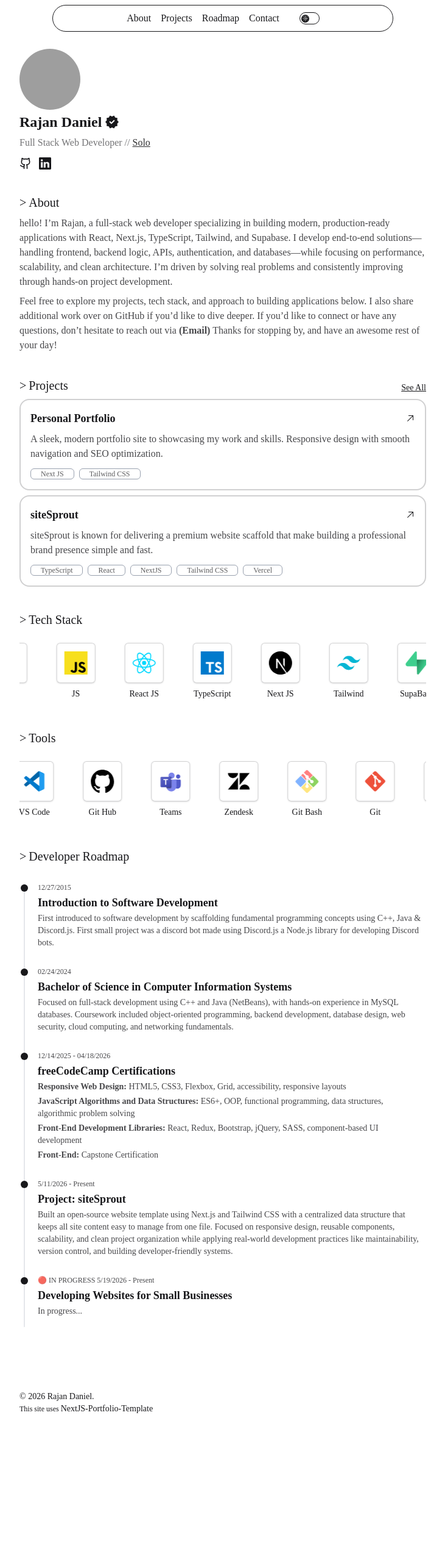
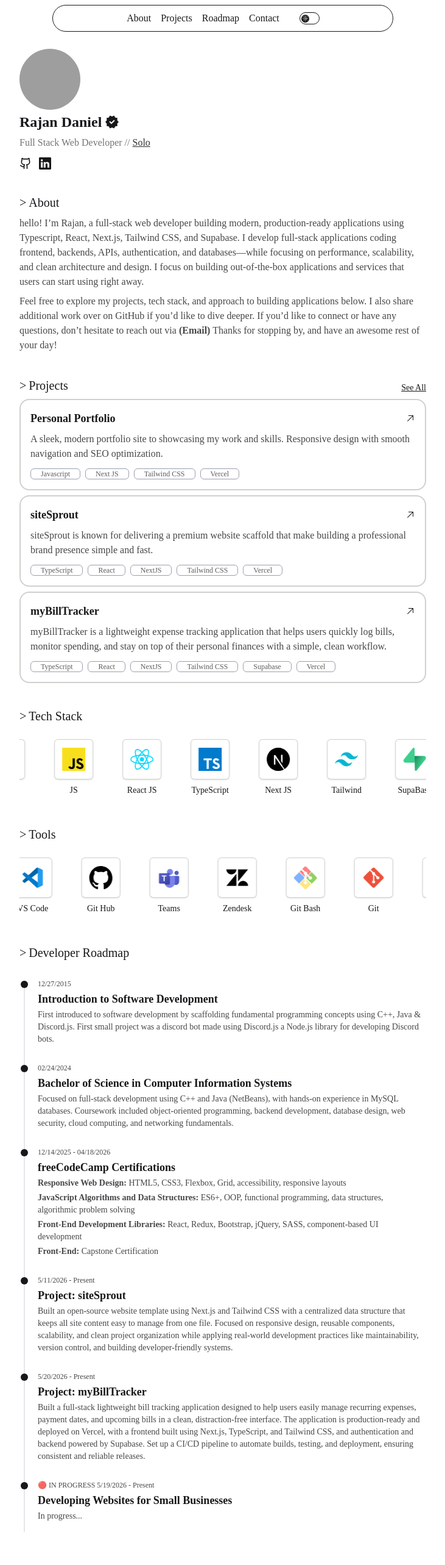
Before and after one commit to rajan-daniel/rajanDanielPortfolio, a Next.js app: page / in a window 1280 px wide. Shown: the top 2566 px of the page at 61% size, without its empty margins (274-1005 px from the left). Before the commit the page ends 2336 px from the top, so only its background shows below. Built offline with nearby package versions, Linux system fonts and the light colour scheme; grey boxes are pictures that could not be loaded; a web font is replaced by a local one.

Commit message:
feat: post myBillTracker

```diff
--- a/src/data/data.js
+++ b/src/data/data.js
@@ -2,10 +2,10 @@ export const about = {
   name: "Rajan Daniel",
   role: "Full Stack Web Developer",
   about:
-    "hello! I’m Rajan, a full-stack web developer specializing in building modern, production-ready applications with React, Next.js, TypeScript, Tailwind, and Supabase. I develop end-to-end solutions—handling frontend, backend logic, APIs, authentication, and databases—while focusing on performance, scalability, and clean architecture. I’m driven by solving real problems and consistently improving through hands-on project development.",
+    "hello! I’m Rajan, a full-stack web developer building modern, production-ready applications using Typescript, React, Next.js, Tailwind CSS, and Supabase. I develop full-stack applications coding frontend, backends, APIs, authentication, and databases—while focusing on performance, scalability, and clean architecture and design. I focus on building out-of-the-box applications and services that users can start using right away.",
   email: "me@rajandaniel.com",
 };
-
+3
 export const seo = {
   title: `${about.name} | ${about.role}`,
   description:
@@ -51,7 +51,7 @@ export const projects = {
       title: "Personal Portfolio",
       description:
         "A sleek, modern portfolio site to showcasing my work and skills. Responsive design with smooth navigation and SEO optimization.",
-      tags: ["Next JS", "Tailwind CSS"],
+      tags: ["Javascript", "Next JS", "Tailwind CSS", "Vercel"],
       link: "",
     },
     {
@@ -60,6 +60,13 @@ export const projects = {
         "siteSprout is known for delivering a premium website scaffold that make building a professional brand presence simple and fast.",
       tags: ["TypeScript", "React", "NextJS", "Tailwind CSS", "Vercel"],
       link: "https://site-sprout-beta.vercel.app/",
+    },
+    {
+      title: "myBillTracker",
+      description:
+        "myBillTracker is a lightweight expense tracking application that helps users quickly log bills, monitor spending, and stay on top of their personal finances with a simple, clean workflow.",
+      tags: ["TypeScript", "React", "NextJS", "Tailwind CSS", "Supabase", "Vercel"],
+      link: "https://my-bill-tracker-alpha.vercel.app/",
     },
   ],
   otherProjects: [],
@@ -104,16 +111,21 @@ export const roadmap = [
     ),
     date: "12/14/2025 - 04/18/2026",
   },
-    {
+  {
     title: "Project: siteSprout",
     description:
       "Built an open-source website template using Next.js and Tailwind CSS with a centralized data structure that keeps all site content easy to manage from one file. Focused on responsive design, reusable components, scalability, and clean project organization while applying real-world development practices like maintainability, version control, and building developer-friendly systems.",
     date: "5/11/2026 - Present",
   },
   {
+    title: "Project: myBillTracker",
+    description:
+      "Built a full-stack lightweight bill tracking application designed to help users easily manage recurring expenses, payment dates, and upcoming bills in a clean, distraction-free interface. The application is production-ready and deployed on Vercel, with a frontend built using Next.js, TypeScript, and Tailwind CSS, and authentication and backend powered by Supabase. Set up a CI/CD pipeline to automate builds, testing, and deployment, ensuring consistent and reliable releases.",
+    date: "5/20/2026 - Present",
+  },
+  {
     title: "Developing Websites for Small Businesses",
-    description:
-      "In progress...",
+    description: "In progress...",
     date: "🔴 IN PROGRESS 5/19/2026 - Present",
   },
 ];
```
